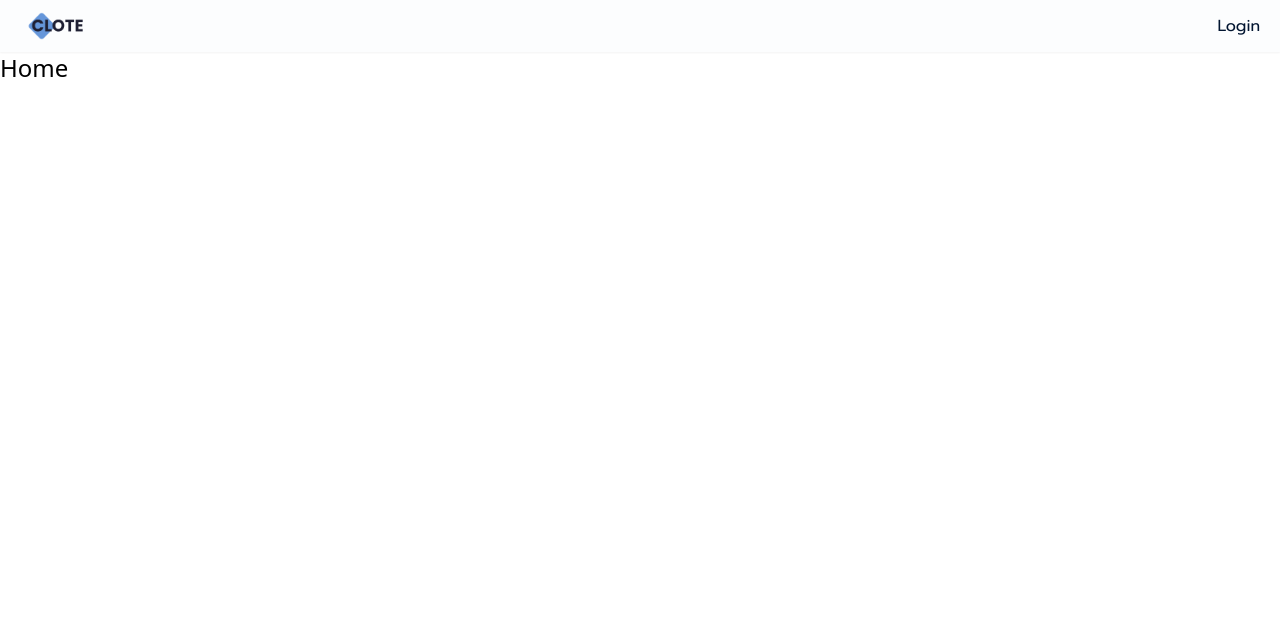
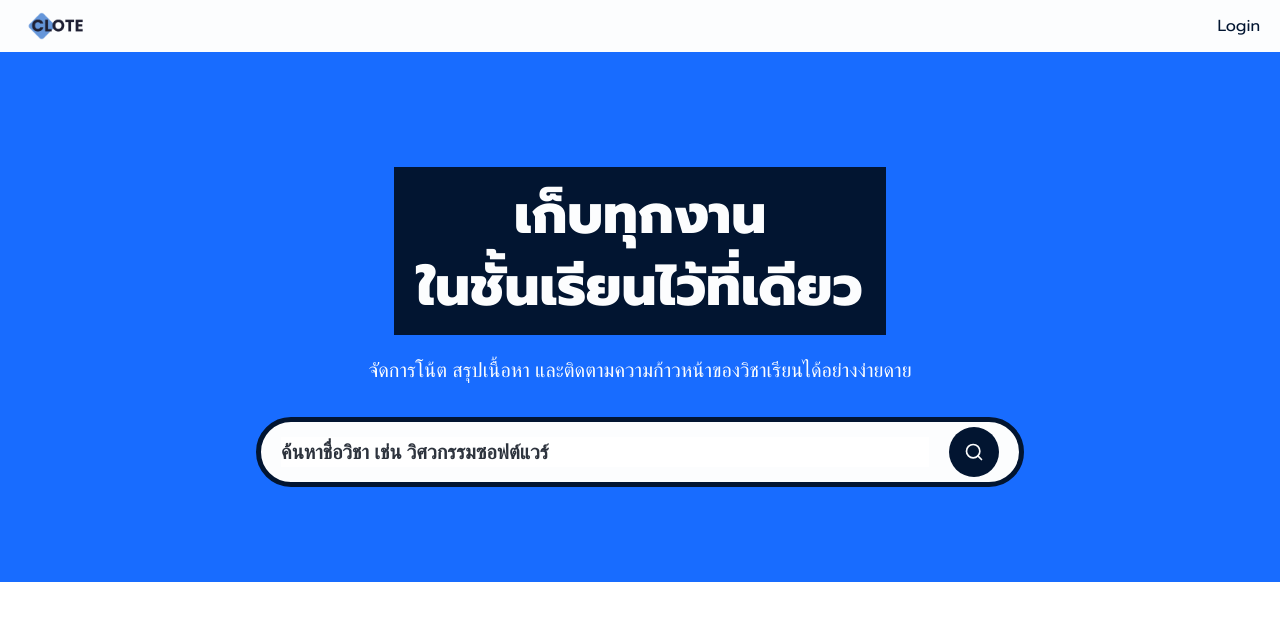
Before and after one commit to FeiZGe/clote, a Next.js app: page / in a window 1280 px wide. Shown: the top 620 px of the page. Built offline with nearby package versions, Linux system fonts and the light colour scheme; no server answers.

Commit message:
Add: Hero section

```diff
--- a/app/(root)/layout.tsx
+++ b/app/(root)/layout.tsx
@@ -1,4 +1,4 @@
-import Navbar from "@/app/components/Navbar";
+import Navbar from "@/components/Navbar";
 
 export default function Layout({ children }: Readonly<{ children: React.ReactNode }>) {
     return (
--- a/app/(root)/page.tsx
+++ b/app/(root)/page.tsx
@@ -1,7 +1,22 @@
-export default function Home() {
+import SearchForm from "@/components/SearchForm";
+
+export default async function Home({ searchParams }: {
+  searchParms: Promise<{ query: string }>;
+}) {
+
+  const query = (await searchParams).query;
+
   return (
     <>
-      <h1 className="text-2xl">Home</h1>
+      <section className="blue_container">
+        <h1 className="heading">เก็บทุกงาน<br />ในชั้นเรียนไว้ที่เดียว</h1>
+        <p className="sub-heading !max-w-3xl">
+          จัดการโน้ต สรุปเนื้อหา และติดตามความก้าวหน้าของวิชาเรียนได้อย่างง่ายดาย
+        </p>
+
+        <SearchForm query={query} />
+      </section>
+
     </>
   );
 }
--- a/app/globals.css
+++ b/app/globals.css
@@ -47,8 +47,8 @@
         @apply font-normal text-sm text-white-100/80;
     }
 
-    .pink_container {
-        @apply w-full bg-primary min-h-[530px] pattern flex justify-center items-center flex-col py-10 px-6;
+    .blue_container {
+        @apply w-full bg-primary min-h-[530px] flex justify-center items-center flex-col py-10 px-6;
     }
 
     .tag {
@@ -56,7 +56,7 @@
     }
 
     .heading {
-        @apply uppercase bg-black px-6 py-3 font-prompt font-extrabold text-white sm:text-[54px] sm:leading-[64px] text-[36px] leading-[46px] max-w-5xl text-center my-5;
+        @apply uppercase bg-black px-6 py-3 font-prompt font-extrabold text-white sm:text-[54px] sm:leading-[72px] text-[36px] leading-[52px] max-w-5xl text-center my-5;
     }
 
     .sub-heading {
@@ -120,7 +120,7 @@
 
     /* searchform */
     .search-form {
-        @apply max-w-3xl w-full min-h-[80px] bg-white border-[5px] border-black rounded-[80px] text-[24px] mt-8 px-5 flex flex-row items-center gap-5;
+        @apply max-w-3xl w-full min-h-[70px] bg-white border-[5px] border-black rounded-[70px] text-[20px] mt-8 px-5 flex flex-row items-center gap-5;
     }
 
     .search-input {
@@ -198,19 +198,6 @@
         @apply font-medium text-[16px] bg-primary-100 px-4 py-2 rounded-full;
     }
 
-    .pattern {
-        background-image: linear-gradient(
-                to right,
-                transparent 49.5%,
-                rgba(251, 232, 67, 0.2) 49.5%,
-                rgba(251, 232, 67, 0.6) 50.5%,
-                transparent 50.5%
-        );
-        background-size: 5% 100%;
-        background-position: center;
-        background-repeat: repeat-x;
-    }
-
     .tag-tri {
         @apply before:content-[''] before:absolute before:top-2 before:left-2 before:border-t-[10px] before:border-t-black before:border-r-[10px] before:border-r-transparent after:content-[''] after:absolute after:bottom-2 after:right-2 after:border-b-[10px] after:border-b-black after:border-l-[10px] after:border-l-transparent;
     }
--- /dev/null
+++ b/components/SearchForm.tsx
@@ -0,0 +1,27 @@
+import Form from "next/form";
+import SearchFormReset from "@/components/SearchFormReset";
+import { Search } from "lucide-react";
+
+const SearchForm = ({ query }: {query?: string}) => {
+
+  return (
+    <Form action="/" scroll={false} className="search-form">
+      <input
+        name="query"
+        defaultValue={query}
+        className="search-input"
+        placeholder="ค้นหาชื่อวิชา เช่น วิศวกรรมซอฟต์แวร์"
+      />
+
+      <div className="flex gap-2">
+        {query && <SearchFormReset/>}
+
+        <button type="submit" className="search-btn text-white">
+          <Search className="size-5" />
+        </button>
+      </div>
+    </Form>
+  )
+}
+
+export default SearchForm
--- /dev/null
+++ b/components/SearchFormReset.tsx
@@ -0,0 +1,24 @@
+"use client";
+
+import { X } from "lucide-react";
+import Link from "next/link";
+
+const SearchFormReset = () => {
+    const reset = () => {
+        const form = document.querySelector('.search-form') as HTMLFormElement;
+
+            if(form) {
+                form.reset();
+            }
+        }
+
+    return (
+        <button type="reset" onClick={reset}>
+            <Link href="/" className="search-btn text-white">
+                <X className="size-5" />
+            </Link>
+        </button>
+    )
+}
+
+export default SearchFormReset
--- /dev/null
+++ b/components/ui/button.tsx
@@ -0,0 +1,57 @@
+import * as React from "react"
+import { Slot } from "@radix-ui/react-slot"
+import { cva, type VariantProps } from "class-variance-authority"
+
+import { cn } from "@/lib/utils"
+
+const buttonVariants = cva(
+  "inline-flex items-center justify-center gap-2 whitespace-nowrap rounded-md text-sm font-medium transition-colors focus-visible:outline-none focus-visible:ring-1 focus-visible:ring-ring disabled:pointer-events-none disabled:opacity-50 [&_svg]:pointer-events-none [&_svg]:size-4 [&_svg]:shrink-0",
+  {
+    variants: {
+      variant: {
+        default:
+          "bg-primary text-primary-foreground shadow hover:bg-primary/90",
+        destructive:
+          "bg-destructive text-destructive-foreground shadow-sm hover:bg-destructive/90",
+        outline:
+          "border border-input bg-background shadow-sm hover:bg-accent hover:text-accent-foreground",
+        secondary:
+          "bg-secondary text-secondary-foreground shadow-sm hover:bg-secondary/80",
+        ghost: "hover:bg-accent hover:text-accent-foreground",
+        link: "text-primary underline-offset-4 hover:underline",
+      },
+      size: {
+        default: "h-9 px-4 py-2",
+        sm: "h-8 rounded-md px-3 text-xs",
+        lg: "h-10 rounded-md px-8",
+        icon: "h-9 w-9",
+      },
+    },
+    defaultVariants: {
+      variant: "default",
+      size: "default",
+    },
+  }
+)
+
+export interface ButtonProps
+  extends React.ButtonHTMLAttributes<HTMLButtonElement>,
+    VariantProps<typeof buttonVariants> {
+  asChild?: boolean
+}
+
+const Button = React.forwardRef<HTMLButtonElement, ButtonProps>(
+  ({ className, variant, size, asChild = false, ...props }, ref) => {
+    const Comp = asChild ? Slot : "button"
+    return (
+      <Comp
+        className={cn(buttonVariants({ variant, size, className }))}
+        ref={ref}
+        {...props}
+      />
+    )
+  }
+)
+Button.displayName = "Button"
+
+export { Button, buttonVariants }
--- a/package.json
+++ b/package.json
@@ -9,6 +9,7 @@
     "lint": "next lint"
   },
   "dependencies": {
+    "@radix-ui/react-slot": "^1.1.1",
     "@tailwindcss/typography": "^0.5.15",
     "class-variance-authority": "^0.7.1",
     "clsx": "^2.1.1",
```
Also changed, not shown: components/Navbar.tsx (renamed from app/components/Navbar.tsx), 1 other file (tests, documents, lock files or other folders).
